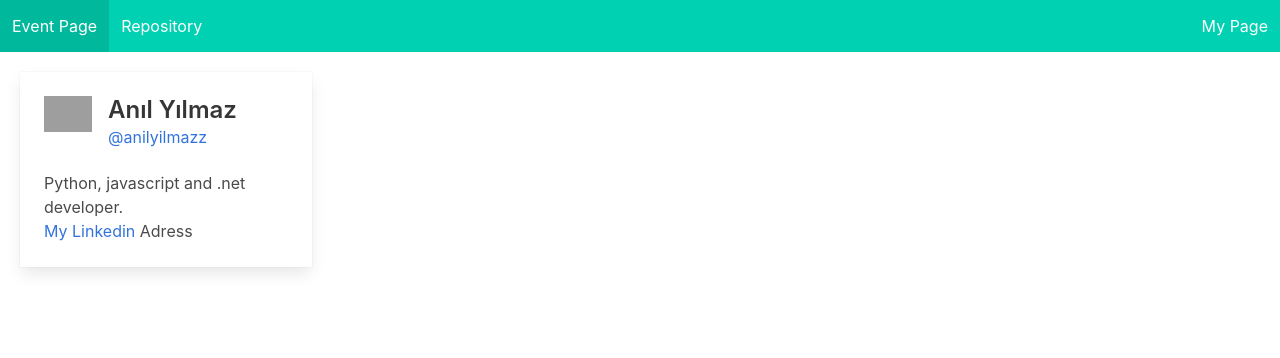
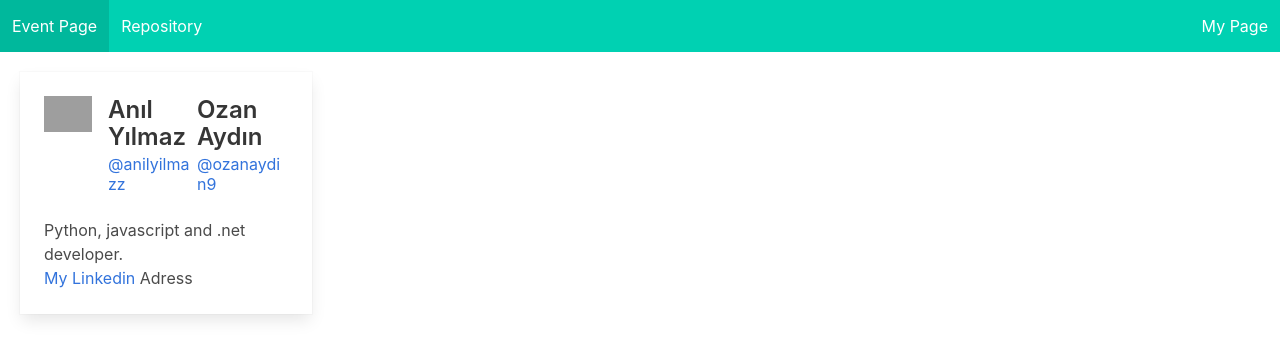
Before and after one commit to anilyilmazz/HacktoberFest2020, a plain HTML site: page index.html in a window 1280 px wide. Drawn offline with Linux system fonts and the light colour scheme; grey boxes are pictures that could not be loaded.

Commit message:
index.html added ozanaydin

```diff
--- a/index.html
+++ b/index.html
@@ -40,6 +40,10 @@
                             <p class="title is-4">Anıl Yılmaz</p>
                             <p class="subtitle is-6"><a href="https://github.com/anilyilmazz">@anilyilmazz</a></p>
                         </div>
+                        <div class="media-content">
+                            <p class="title is-4">Ozan Aydın</p>
+                            <p class="subtitle is-6"><a href="https://github.com/ozanaydin9">@ozanaydin9</a></p>
+                        </div>
                     </div>
                     <div class="content">
                         <p>Python, javascript and .net developer.
```
